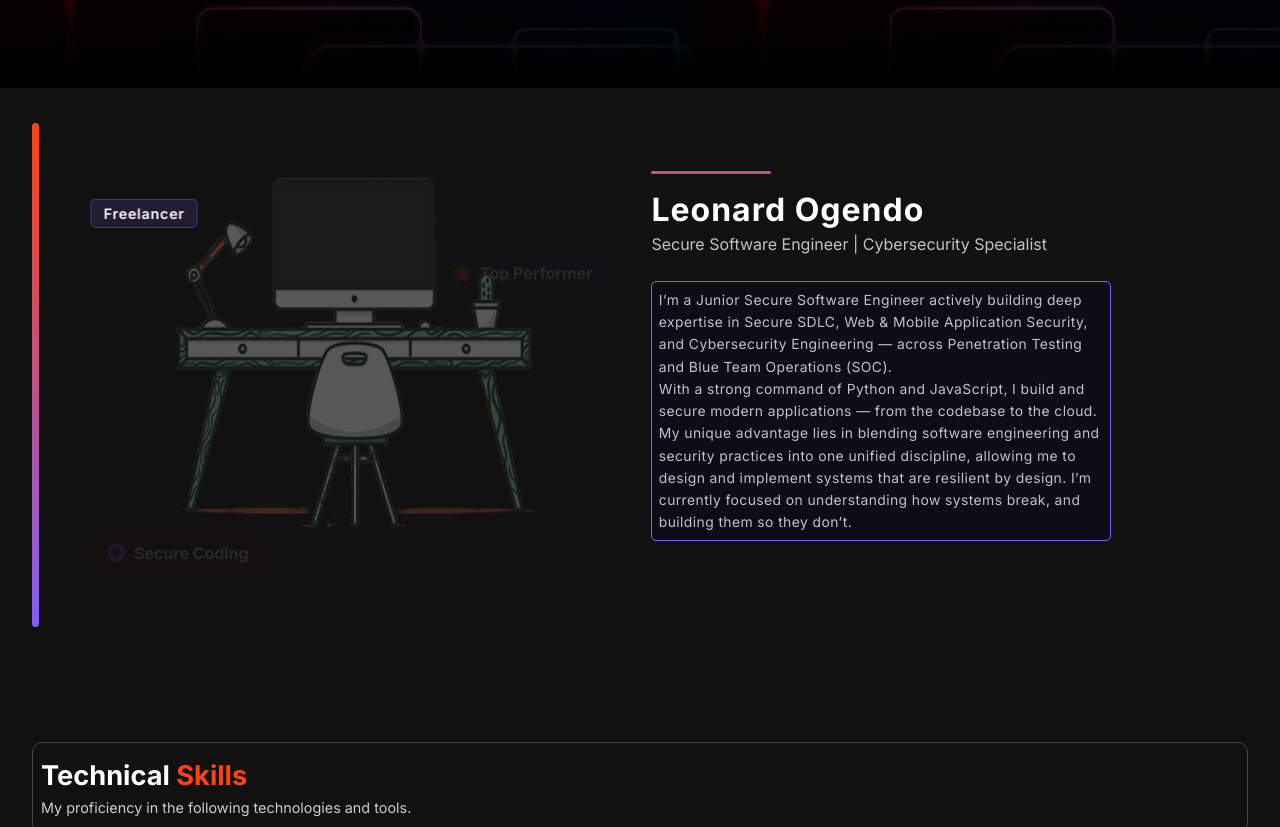
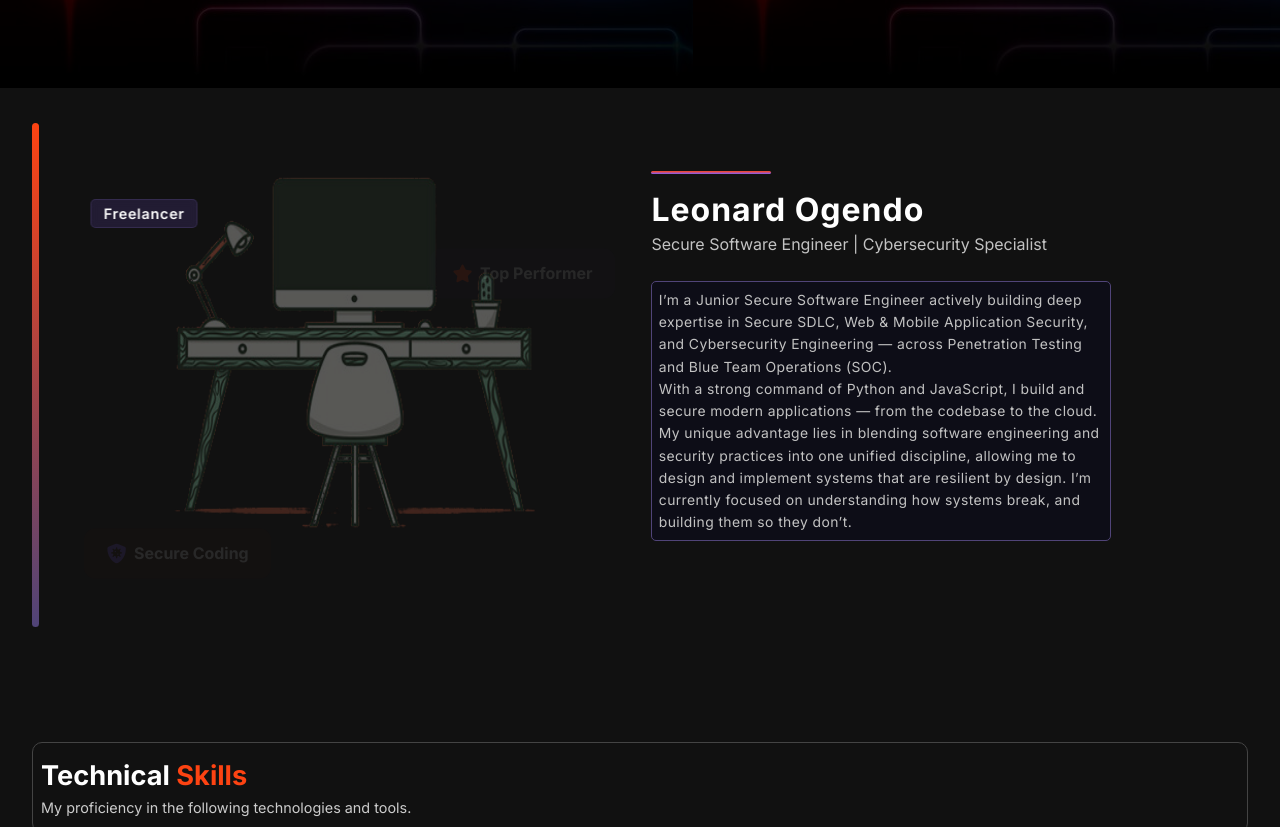
Before and after one commit to LeonardOgendo/my-developer-portfolio-v2, a React (Vite) app: page / in a window 1280 px wide. Shown: the part 712-1539 px from the top of the page. Built offline with nearby package versions, Linux system fonts and the light colour scheme.

Commit message:
Fix color contrast issue in Navigation component

```diff
--- a/src/styles/styles.css
+++ b/src/styles/styles.css
@@ -368,7 +368,7 @@ a:visited {
 
 .vertical-line {
   width: 20px;
-  background: linear-gradient(to bottom, #fd4312, #845ef7);
+  background: linear-gradient(to bottom, #fd4312, #504478);
   height: 90%;
   margin-top: 1rem;
   min-height: 150px;
@@ -403,7 +403,7 @@ a:visited {
   border-radius: 5px;
   font-size: 0.9rem;
   letter-spacing: 0.7px;
-  border: 1px solid rgba(132, 94, 247, 0.4);
+  border: 1px solid #50447866;
   backdrop-filter: blur(4px);
 }
 .readme {
@@ -432,7 +432,7 @@ a:visited {
   background: rgba(14, 14, 24, 0.92);
   padding: 0.4rem;
   border-radius: 5px;
-  border: 1px solid #845ef7;
+  border: 1px solid #504478;
 }
 
 #underline {
```
